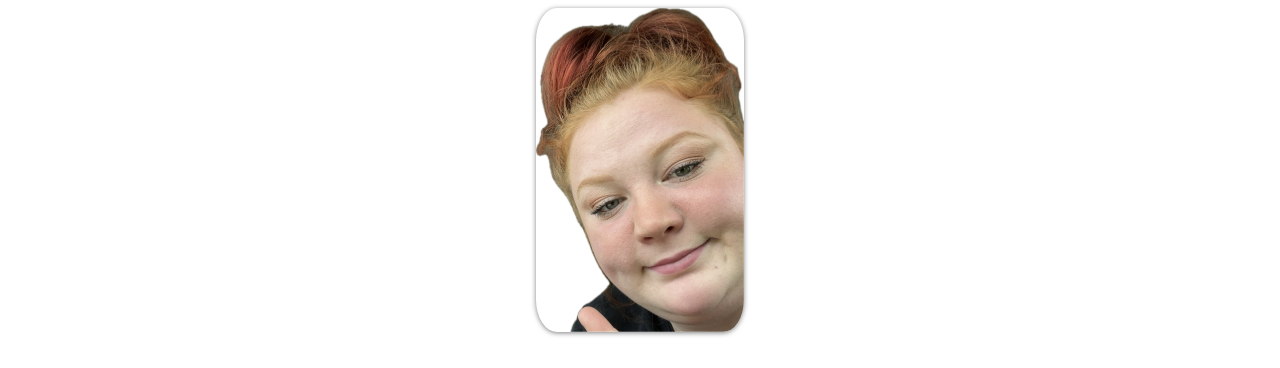
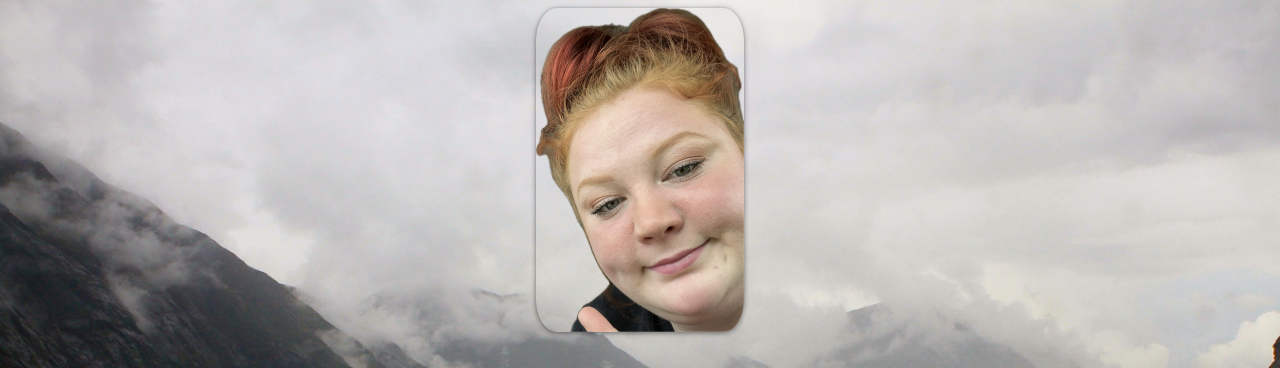
Before and after one commit to Controlfox/CV-Webbutveckling, a plain HTML site: page index.html in a window 1280 px wide. Shown: the top 368 px of the page. Drawn offline with Linux system fonts and the light colour scheme.

Commit message:
bakgrundsBild

```diff
--- a/style.css
+++ b/style.css
@@ -1,4 +1,12 @@
-.container-info {
+body
+{
+    background-image: url("Bild/minFavvoPlats.jpg");
+    background-repeat: no-repeat;
+    background-size: cover;
+}
+
+.container-info
+{
     display: flex;
     flex-direction: column;
     justify-content: center;
@@ -6,24 +14,28 @@
     text-align: center;
 }
 
-#jag {
+#jag
+{
     border-radius: 10%;
     width: 25%;
     box-shadow: rgba(0, 0, 0, 0.5) 0px 1px 5px;
     margin-bottom: 2%;
 }
 
-button {
+button
+{
     width: 200px;
     height: 50px;
     margin: 10px;
 }
 
-.container-omMig-hidden, .container-CV-hidden {
+.container-omMig-hidden, .container-CV-hidden
+{
     display: none;
 }
 
-.container-omMig, .container-CV {
+.container-omMig, .container-CV
+{
     display: flex;
     flex-direction: column;
     justify-content: center;
```
Also changed, not shown: index.html (+1 -0 lines), Bild/minFavvoPlats.jpg (added).
